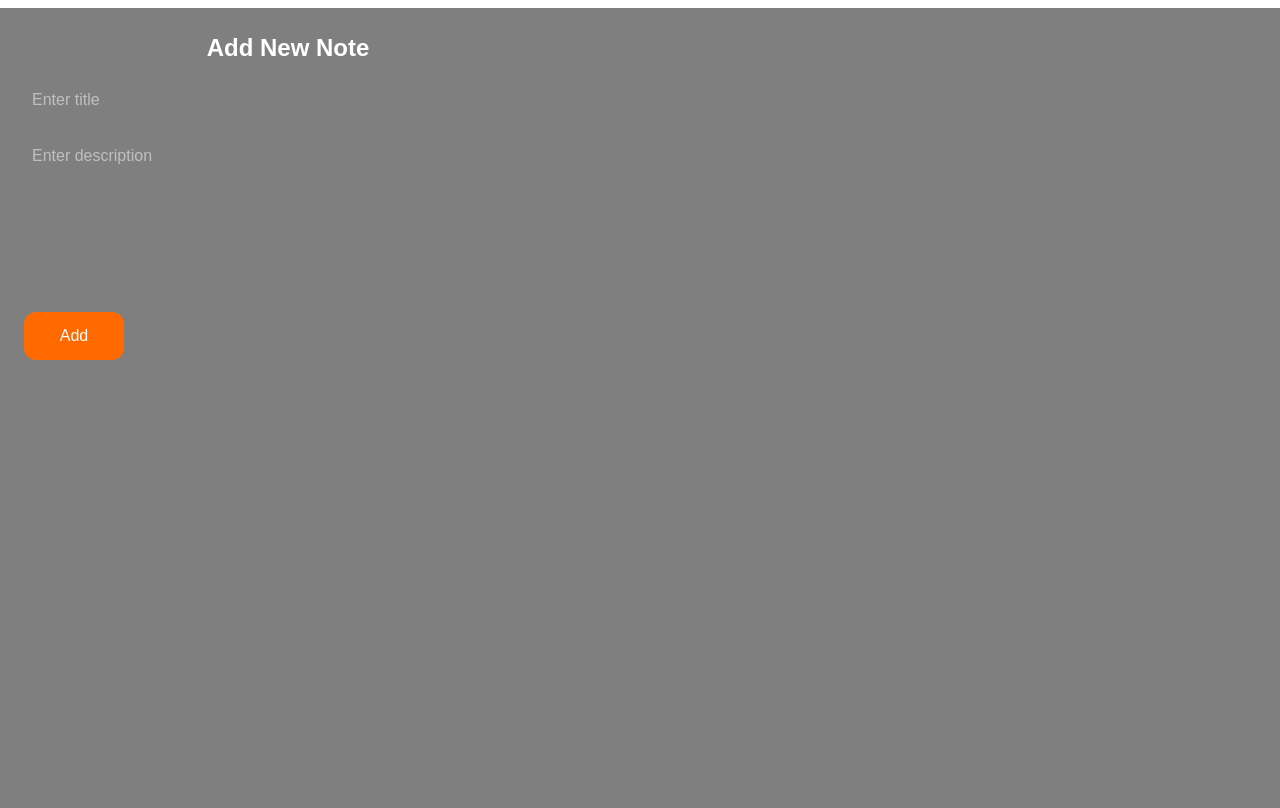
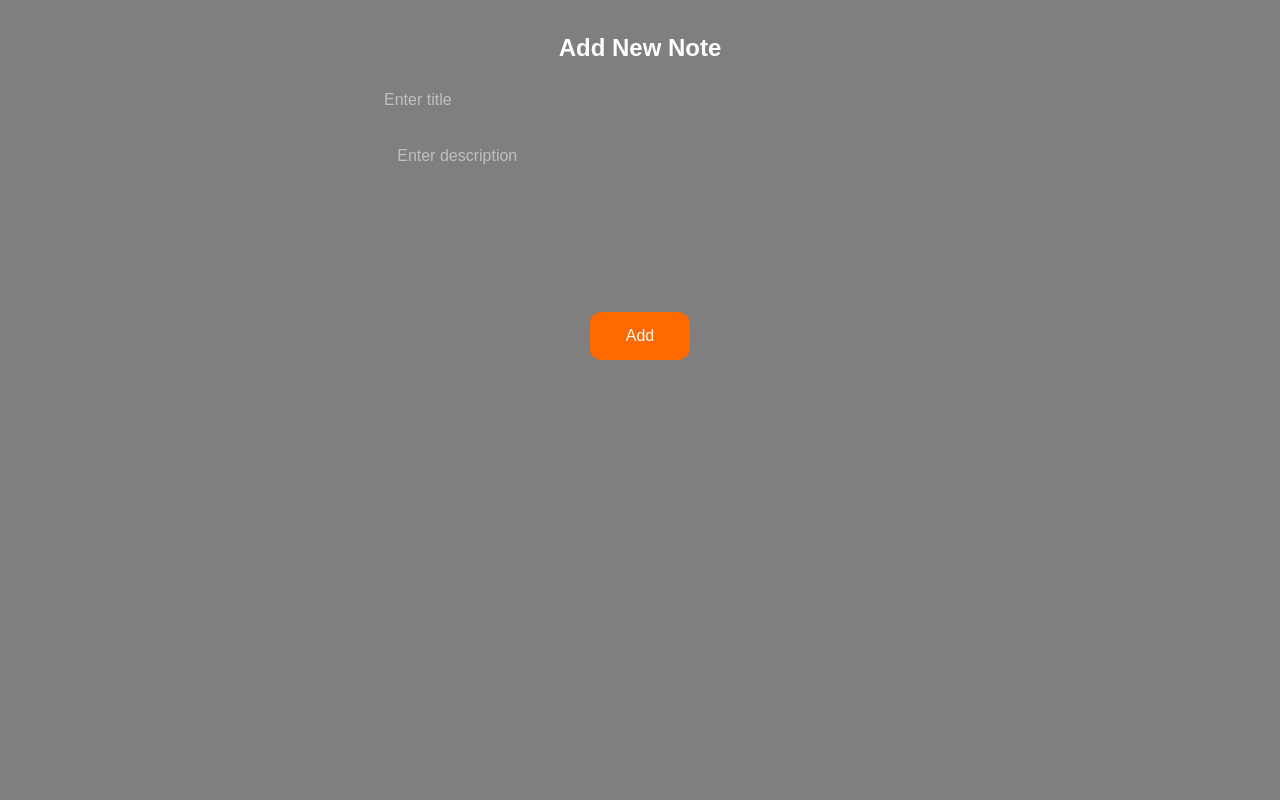
Before and after one commit to heyrohhit/projects-todoapp, a Next.js app: page /components/addnotes in a window 1280 px wide. Built offline with nearby package versions, Linux system fonts and the light colour scheme.

Commit message:
fixed error 9

```diff
--- a/app/components/addnotes/page.jsx
+++ b/app/components/addnotes/page.jsx
@@ -107,7 +107,7 @@ const Page = () => {
   }, []);
 
   return (
-    <main className={`h-fit sticky top-[60px] ${formShow ? "h-screen" : "sm:h-auto md:h-screen"} bg-[rgba(0,0,0,0.5)]`}>
+    <main className={`h-fit sticky top-[60px] ${formShow ? "h-screen" : "sm:h-auto md:h-screen"} bg-[rgba(0,0,0,0.5)] sm:flex sm:items-center sm:flex-col `}>
 
       {/* 🔥 ALERT MESSAGE (Show Below Add Button) */}
       <div className="w-full max-w-xl mx-auto mt-2">
@@ -136,14 +136,14 @@ const Page = () => {
           {isEdit ? "Edit Note" : "Add New Note"}
         </h1>
 
-        <form className="flex flex-col gap-4" onSubmit={submitHandler} method="POST">
+        <form className="flex flex-col gap-4 sm:items-center" onSubmit={submitHandler} method="POST">
           <input
             type="text"
             placeholder="Enter title"
             name="title"
             value={noteData.title}
             onChange={handelForm}
-            className="rounded p-2 focus:bg-blue-200 focus:text-black md:w-[80%]"
+            className="rounded p-2 focus:bg-blue-200 focus:text-black md:w-[100%] sm:w-full"
           />
 
           <textarea
@@ -151,7 +151,7 @@ const Page = () => {
             name="msg"
             value={noteData.msg}
             onChange={handelForm}
-            className="md:w-[80%] rounded p-2 h-40 resize-none focus:bg-blue-200 focus:text-black"
+            className="md:w-[95%] rounded p-2 h-40 resize-none focus:bg-blue-200 focus:text-black sm:w-full"
           ></textarea>
 
           <button
```
